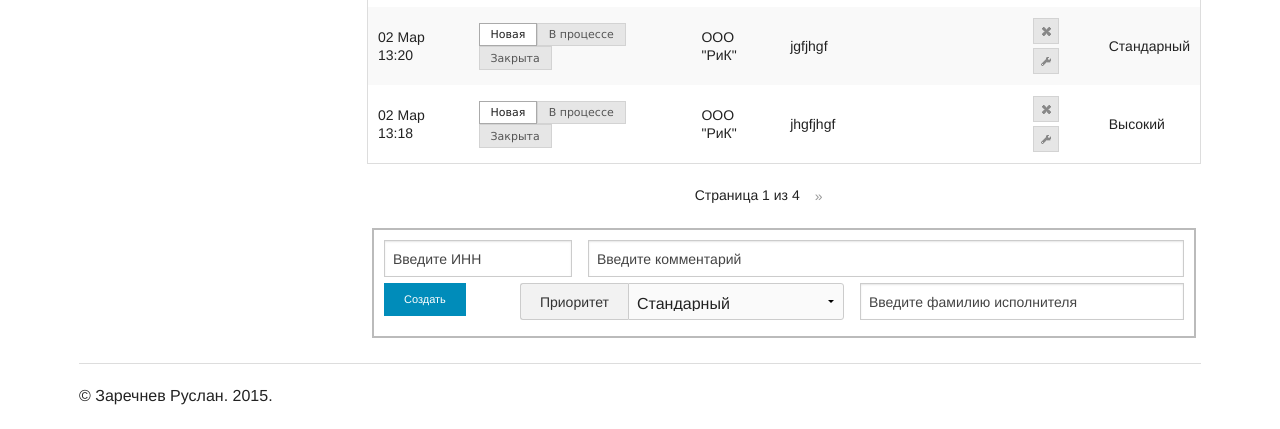
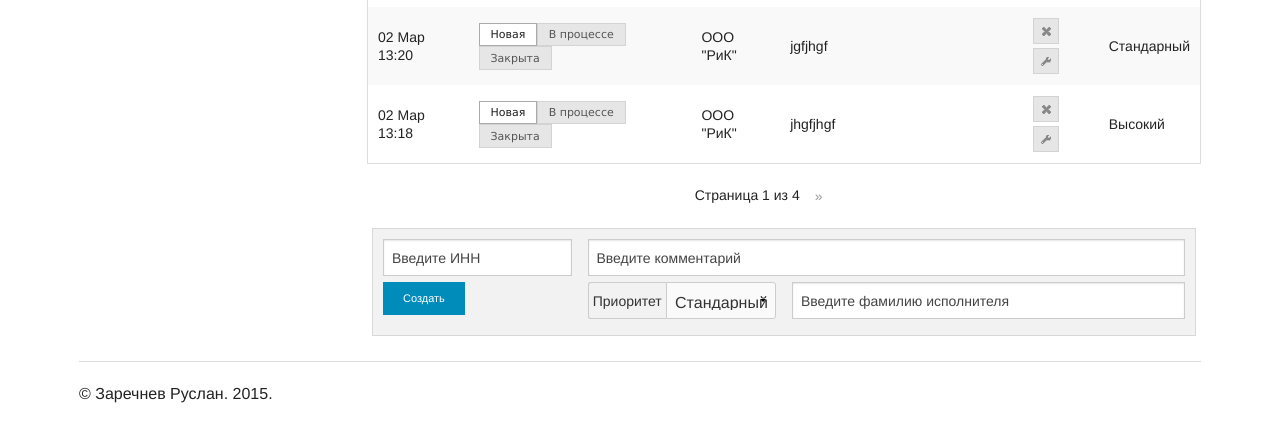
Before and after one commit to zarechnev/r-crm, a Django app: page /crm/ in a window 1280 px wide. Shown: the part 628-1057 px from the top of the page. After the commit the page ends 1031 px from the top, so only its background shows below. Run offline with Django 3.2, Linux system fonts and the light colour scheme; a user stored in the database is signed in; data comes from the database, SQL or seed files in the repository; parts of the project's set-up code (start-up, migrations or seed data) failed here and were passed over.

Commit message:
One more commit.

```diff
--- a/rcrm_django/crm/templates/crm.html
+++ b/rcrm_django/crm/templates/crm.html
@@ -60,7 +60,7 @@ div.inline { float:left; }
 
     <form method="post" id="create_task">
 
-        <div class="row" style="border: 2px solid #bbb; padding: 10px; margin: 5px;">
+        <div class="row panel" style="padding: 10px; margin: 5px;">
 
                 <!-- Top -->
                 <div class="row">
@@ -75,16 +75,16 @@ div.inline { float:left; }
 
                 <!-- Bottom -->
                 <div class="row">
-                    <div class="large-2 columns">
+                    <div class="large-3 columns">
                         <input type="button" class="button tiny" value="Создать" onclick="add_task('create_task');"/>
                     </div>
 
-                    <div class="large-5 columns">
+                    <div class="large-3 columns">
                       <div class="row collapse prefix-radius">
-                        <div class="small-4 columns">
+                        <div class="small-5 columns">
                           <span class="prefix">Приоритет</span>
                         </div>
-                        <div class="small-8 columns">
+                        <div class="small-7 columns">
                             <select name="priority">
                                 {% for status in statuses %}
                                     <option {% if status.default %} selected="selected" {% endif %}>{{ status.priority_ru }}</option>
@@ -94,7 +94,7 @@ div.inline { float:left; }
                       </div>
                     </div>
 
-                    <div class="large-5 columns">
+                    <div class="large-6 columns">
                         <input placeholder="Введите фамилию исполнителя" id="id_solves_user" maxlength="20" name="solves_user" type="text" />
                     </div>
                 </div>
```
